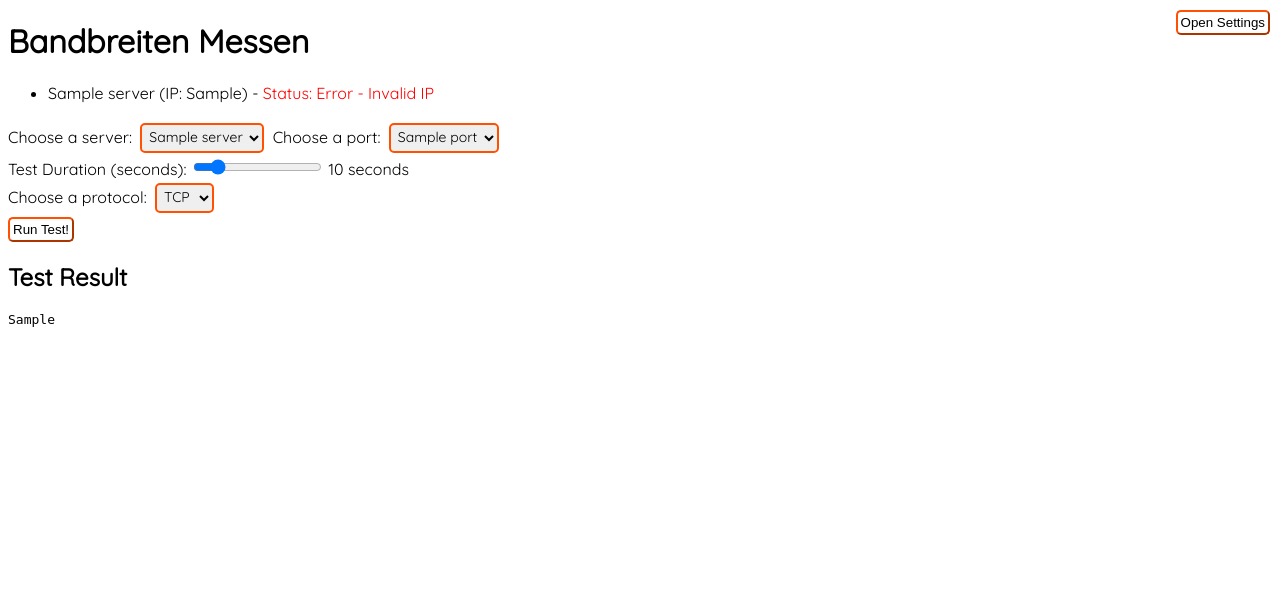
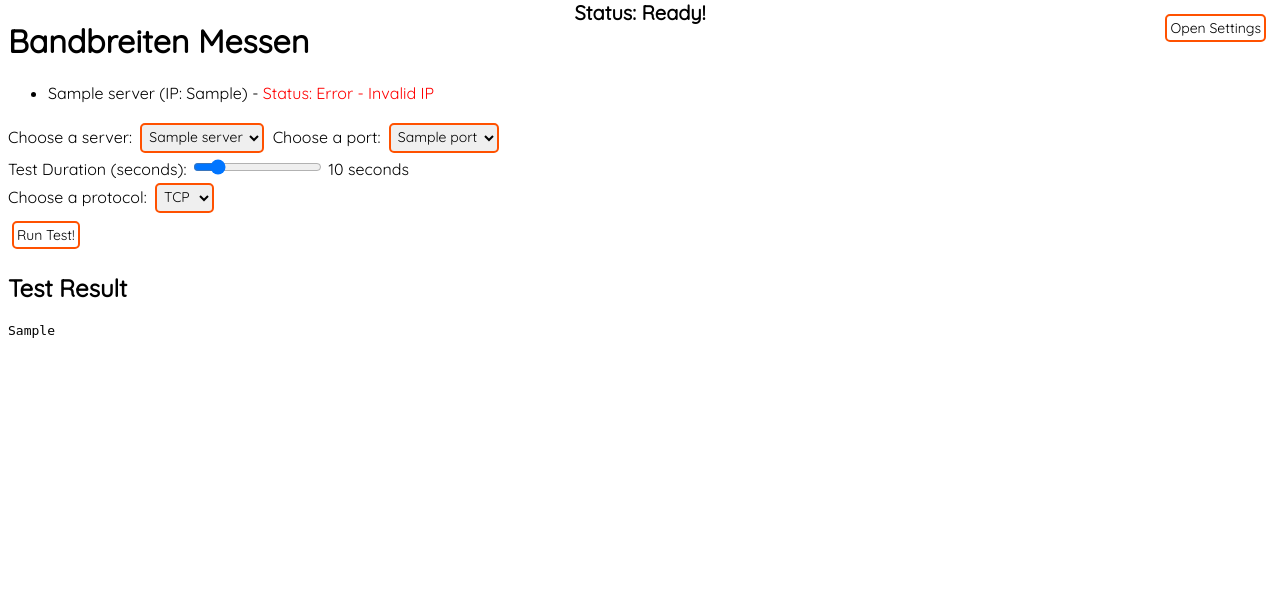
Before and after one commit to Scheux/ipms2023, a Flask app: template templates/app.html in a window 1280 px wide. Shown: the top 591 px of the page. Run offline with Flask 3, Linux system fonts and the light colour scheme; the template is opened without the code that fills it: most values are stand-ins (such as "Sample title", 1, 10 or a date in 2020).

Commit message:
updates.

```diff
--- a/app.py
+++ b/app.py
@@ -1,12 +1,9 @@
 from flask import Flask, render_template, request, jsonify
-from flask_limiter import Limiter
 import json, subprocess, datetime, os, shutil, ipaddress, platform
 
-def get_remote_address():
-    return request.remote_addr
+
 
 app = Flask(__name__)
-limiter = Limiter(app=app, key_func=get_remote_address)
 
 def validate_file_path(file_path):
     # Check if the file exists
@@ -46,14 +43,21 @@ def load_settings():
 # Load servers and ports from config
 def load_config():
     config_file_path = load_settings()
+    backup_file_path = 'default_servers.json'  # replace with your backup file path
+
     try:
         validate_file_path(config_file_path)
     except ValueError as e:
         print(f"Invalid config file: {e}")
-        return None, None
+        config_file_path = backup_file_path  # fallback to backup file
 
     with open(config_file_path, 'r', encoding='ISO-8859-1') as file:
         data = json.load(file)
+
+    if 'servers' not in data or 'available_ports' not in data:
+        print(f"Missing keys in config file, falling back to backup file")
+        with open(backup_file_path, 'r', encoding='ISO-8859-1') as backup_file:
+            data = json.load(backup_file)
 
     return data['servers'], data['available_ports']
 
@@ -139,10 +143,10 @@ def home():
 
             if selected_protocol == 'udp':
                 print('UDP got selected!')
-                command = ['iperf3-darwin', '-c', str(selected_server), '-p', str(selected_port), '-t', str(test_duration), '--udp', '--json']
+                command = ['iperf3.exe', '-c', str(selected_server), '-p', str(selected_port), '-t', str(test_duration), '--udp', '--json']
             else:
                 print('TCP got selected!')
-                command = ['iperf3-darwin', '-c', str(selected_server), '-p', str(selected_port), '-t', str(test_duration), '--json']
+                command = ['iperf3.exe', '-c', str(selected_server), '-p', str(selected_port), '-t', str(test_duration), '--json']
             test_Result = subprocess.check_output(command).decode('utf-8')
         except subprocess.CalledProcessError as e:
             test_Result = e.output.decode('utf-8')
@@ -200,14 +204,13 @@ def home():
             print("Error: test_Result is not a valid JSON string.")
 
         # Write test result to file
-        writeFile(test_Result)
+        writeFile(end_Result)
 
         return render_template('app.html', servers=servers, ports=ports, test_result=end_Result)
 
     return render_template("app.html", servers=servers, ports=ports)
 
 @app.route('/ping/<ip>')
-@limiter.limit("5/minute")
 def ping_route(ip):
     status = ping_server({'ip': ip})
     return jsonify(status=status)
--- a/settings.json
+++ b/settings.json
@@ -1 +1 @@
-{"serverconfig_file": "C:/Users/scheu/Documents/GitHub/iperfProjekt2023/servers.json", "default_config_file": "default_servers.json"}
+{"serverconfig_file": "C:/Users/scheu/Documents/GitHub/iperfProjekt2023/settings.json", "default_config_file": "default_servers.json"}
--- /dev/null
+++ b/static/app.js
@@ -0,0 +1,37 @@
+function updateStatus(ip, elementId) {
+    fetch('/ping/' + ip)
+        .then(response => response.json())
+        .then(data => {
+            var statusElement = document.getElementById(elementId);
+            statusElement.innerText = 'Status: ' + data.status;
+            if (data.status === 'Online') {
+                statusElement.className = 'status-online';
+            } else {
+                statusElement.className = 'status-offline';
+            }
+        })
+        .catch(error => {
+            var statusElement = document.getElementById(elementId);
+            statusElement.innerText = 'Status: Error';
+            statusElement.className = 'status-error';
+        });
+}
+
+function updateDurationDisplay(value) {
+    document.getElementById('durationValue').innerText = value;
+}
+
+function runSettingsProgram() {
+    fetch('/run-settings-program', { method: 'POST' })
+        .then(response => response.json())
+        .catch(error => {
+            console.error('Error running settings program:', error);
+        });
+}
+
+function runTest() {
+    console.log('Running test...');
+    var statusTextElement = document.getElementById('status-text');
+    statusTextElement.innerText = 'Running test...';
+
+}
--- a/static/style.css
+++ b/static/style.css
@@ -1,20 +1,36 @@
+:root {
+    --font-family: Quicksand;
+    --border-color: #ff5100;
+    --border-radius: 5px;
+    --padding: 3px;
+    --transition-duration: 0.4s;
+}
+
+body {
+    background-color: #ffffff;
+    font-family: var(--font-family);
+    position: relative;
+}
+
 .status-online {
     color: #298100;
 }
+
 .status-offline {
     color: #ff0000;
 }
+
 .status-error {
     color: orange;
 }
 
 #mb-logo {
-    position: fixed; /* Change to fixed positioning */
+    position: fixed;
     bottom: 10px;
     right: 10px;
-    max-width: 300px; /* Set a maximum width */
-    height: auto; /* Maintain aspect ratio */
-    width: 30%; /* Set width as a percentage of the viewport width */
+    max-width: 300px;
+    height: auto;
+    width: 30%;
 }
 
 #settings-button {
@@ -23,29 +39,32 @@
     right: 10px;
 }
 
-select {
-    border: 2px solid #ff5100; /* Light blue frame */
-    border-radius: 5px; /* Rounded corners */
-    padding: 3px; /* Padding inside the dropdown */
-    font-size: 14px; /* Font size */
-    margin: 4px; /* Margin around the dropdown */
-    transition-duration: 0.4s; /* Smooth transition for hover effects */
-    font-family: Quicksand;
+select, button {
+    border: 2px solid var(--border-color);
+    border-radius: var(--border-radius);
+    padding: var(--padding);
+    font-size: 14px;
+    margin: 4px;
+    transition-duration: var(--transition-duration);
+    font-family: var(--font-family);
 }
 
-select:hover {
-    border-color: #004792; /* Change border color on hover */
-}
-
-body {
-    background-color: #ffffff;
-    font-family: Quicksand;
-    position: relative;
+select:hover, button:hover {
+    border-color: #004792;
 }
 
 button {
-    border-color: #ff5100;
-    border-radius: 5px;
-    padding: 3px;
     background-color: #ffffff;
 }
+
+
+#status-message {
+    position: fixed;
+    top: 0;
+    left: 50%;
+    transform: translateX(-50%);
+    font-size: 20px;
+    font-weight: bold;
+    margin: 0;
+    padding: 0;
+}
--- a/templates/app.html
+++ b/templates/app.html
@@ -7,52 +7,12 @@
     <link rel="stylesheet" href="https://fonts.googleapis.com/css?family=Quicksand">
 </head>
 <body>
-
-        <link rel="stylesheet" type="text/css" href="{{ url_for('static', filename='style.css') }}">
         <script type="text/javascript">
-
-            function updateStatus(ip, elementId) {
-                fetch('/ping/' + ip)
-                    .then(response => response.json())
-                    .then(data => {
-                        var statusElement = document.getElementById(elementId);
-                        statusElement.innerText = 'Status: ' + data.status;
-                        if (data.status === 'Online') {
-                            statusElement.className = 'status-online';
-                        } else {
-                            statusElement.className = 'status-offline';
-                        }
-                    })
-                    .catch(error => {
-                        var statusElement = document.getElementById(elementId);
-                        statusElement.innerText = 'Status: Error';
-                        statusElement.className = 'status-error';
-                    });
-            }
-            function updateDurationDisplay(value) {
-                document.getElementById('durationValue').innerText = value;
-            }
-
-            function runSettingsProgram() {
-        fetch('/run-settings-program', { method: 'POST' })
-        .then(response => response.json())
-        .then(data => {
-            console.log(data.message);
-            alert('Settings program executed successfully');
-        })
-        .catch(error => {
-            console.error('Error running settings program:', error);
-            alert('Error running settings program');
-        });
-    }
-
-            function runTest() {
-                console.log('Running test...');
-                alert('Test started! Click Ok to continue.');
-            }
         </script>
     <body>
         <img src="{{ url_for('static', filename='mb-logo.png') }}" alt="MB Logo" id="mb-logo">
+        <script src="{{ url_for('static', filename='app.js') }}"></script>
+
 
 
         <!-- Form for selecting server, port, test duration, protocol, and transport -->
@@ -69,6 +29,12 @@
                     </li>
                 {% endfor %}
                 </ul>
+
+            <div id="status-message">
+                <label for="status" id="status-title">Status:</label>
+                <span id="status-text">Ready!</span>
+            </div>
+
 
             <div id="Test-Settings">
 
```
Also changed, not shown: settings_program.py (+15 -8 lines).
